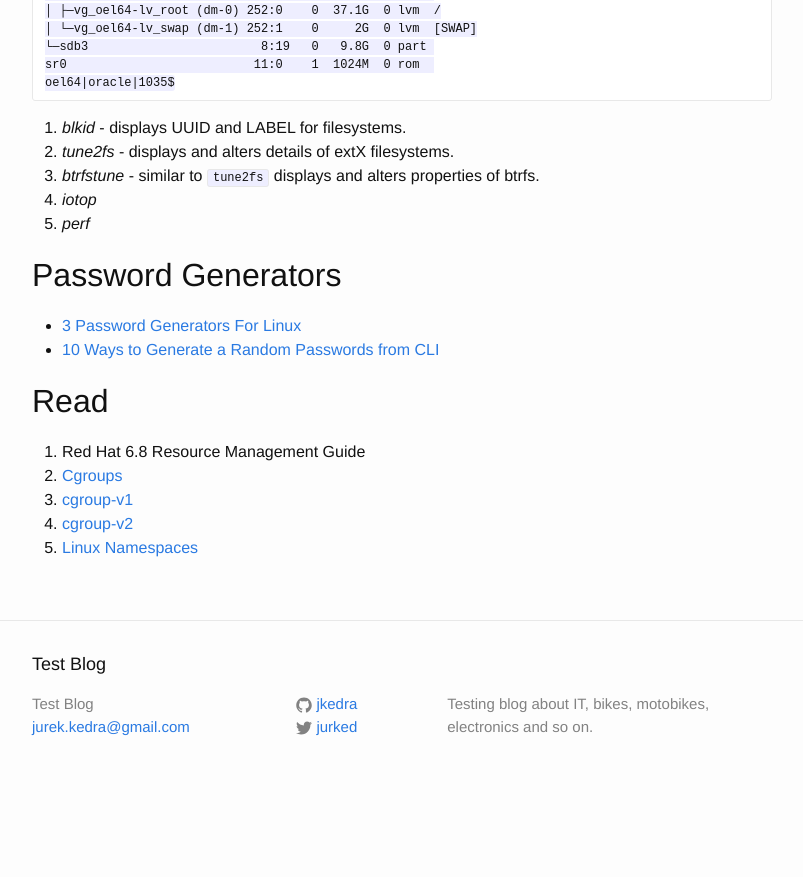
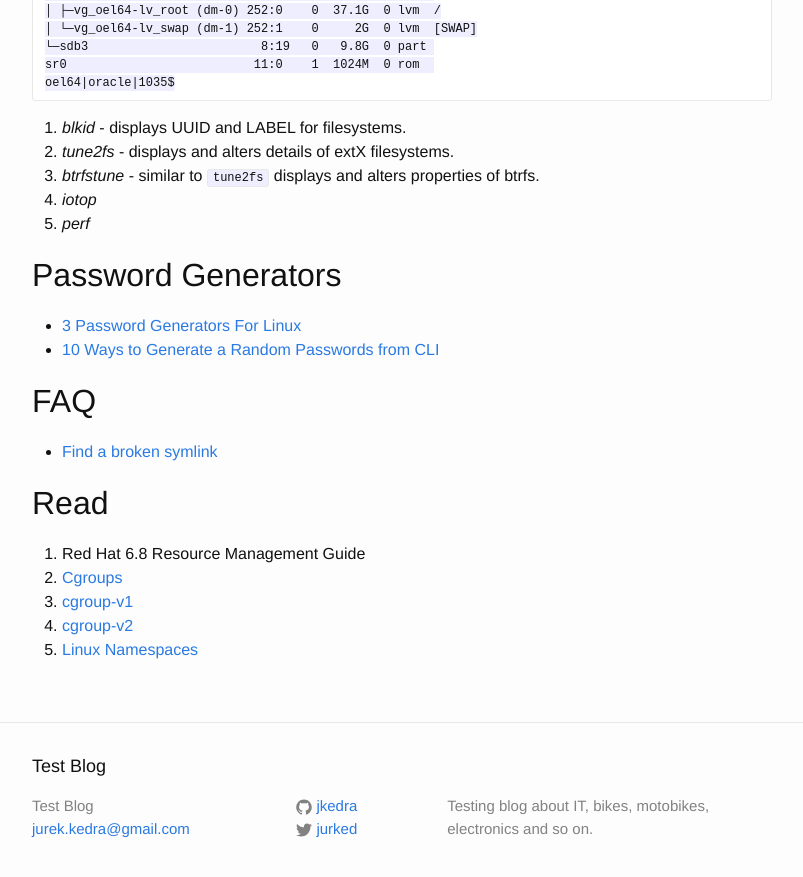
Before and after one commit to jkedra/jkedra.github.io, a Jekyll site: the page built from _posts/2015/2015-06-17-linux.md, in a window 1280 px wide and 900 px high, scrolled down 1314 px. Shown: the top 877 px of the window, without its empty margins (238-1041 px from the left). Built offline with Jekyll 4.4.1, drawn with Linux system fonts in a browser that asks for light colours; before the commit the page ends 2112 px from its top, so only the background shows below that.

Commit message:
linux + arduino

```diff
--- a/_posts/2015/2015-06-17-linux.md
+++ b/_posts/2015/2015-06-17-linux.md
@@ -80,6 +80,9 @@ The lsblk example:
 [3pwdgen]: https://www.maketecheasier.com/password-generators-for-linux/
 [10wayspwdcli]: http://www.howtogeek.com/howto/30184/10-ways-to-generate-a-random-password-from-the-command-line/
 
+## FAQ
+* [Find a broken symlink](http://unix.stackexchange.com/questions/34248/how-can-i-find-broken-symlinks)
+
 ## Read
 
 1. Red Hat 6.8 Resource Management Guide
```
Also changed, not shown: _drafts/arduino.md (+3 -0 lines).
